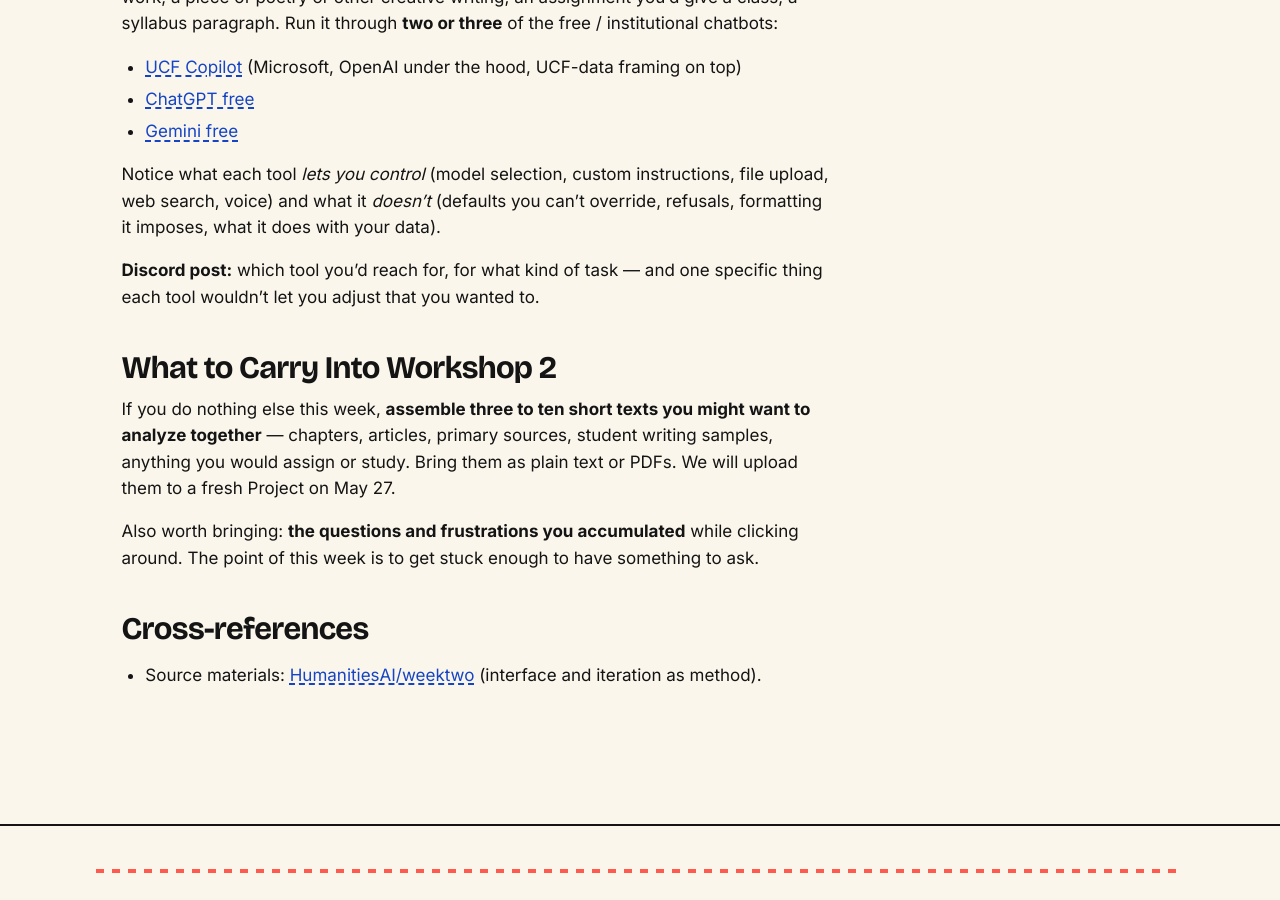
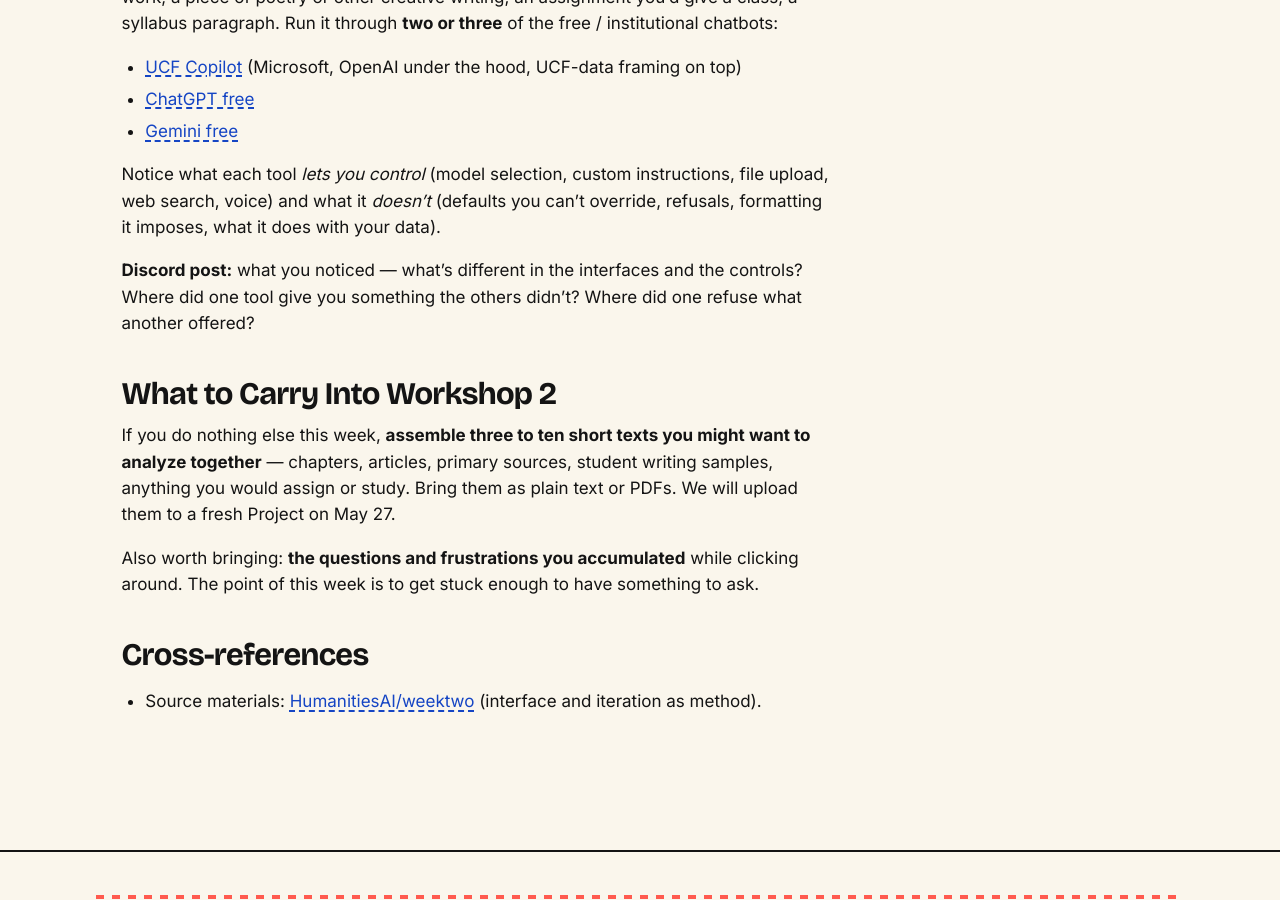
Before and after one commit to AMSUCF/NEH_AI_DH, a Jekyll site: the page built from weeks/week-02.md, in a window 1280 px wide and 900 px high, scrolled down 3206 px. Built offline with Jekyll 4.4.1, drawn with Linux system fonts in a browser that asks for light colours.

Commit message:
w2 task 5: tighten Discord prompt — what's different in the interfaces and controls
Co-Authored-By: Claude Opus 4.7 (1M context) <noreply@anthropic.com>

```diff
--- a/weeks/week-02.md
+++ b/weeks/week-02.md
@@ -70,7 +70,7 @@ Pick a more complex task you'd actually want help with — a research question f
 
 Notice what each tool *lets you control* (model selection, custom instructions, file upload, web search, voice) and what it *doesn't* (defaults you can't override, refusals, formatting it imposes, what it does with your data).
 
-**Discord post:** which tool you'd reach for, for what kind of task — and one specific thing each tool wouldn't let you adjust that you wanted to.
+**Discord post:** what you noticed — what's different in the interfaces and the controls? Where did one tool give you something the others didn't? Where did one refuse what another offered?
 
 ## What to Carry Into Workshop 2
 
```
Also changed, not shown: exercises.md (+1 -1 lines).
